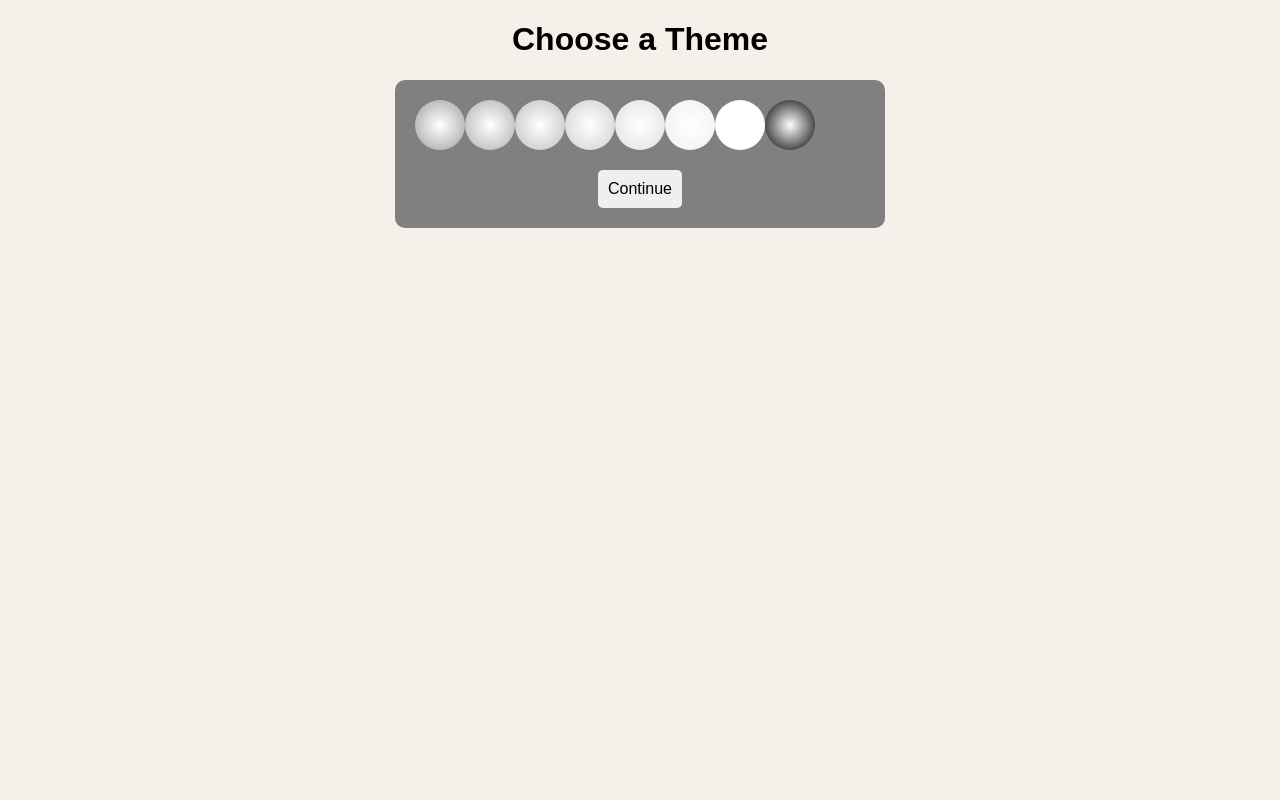
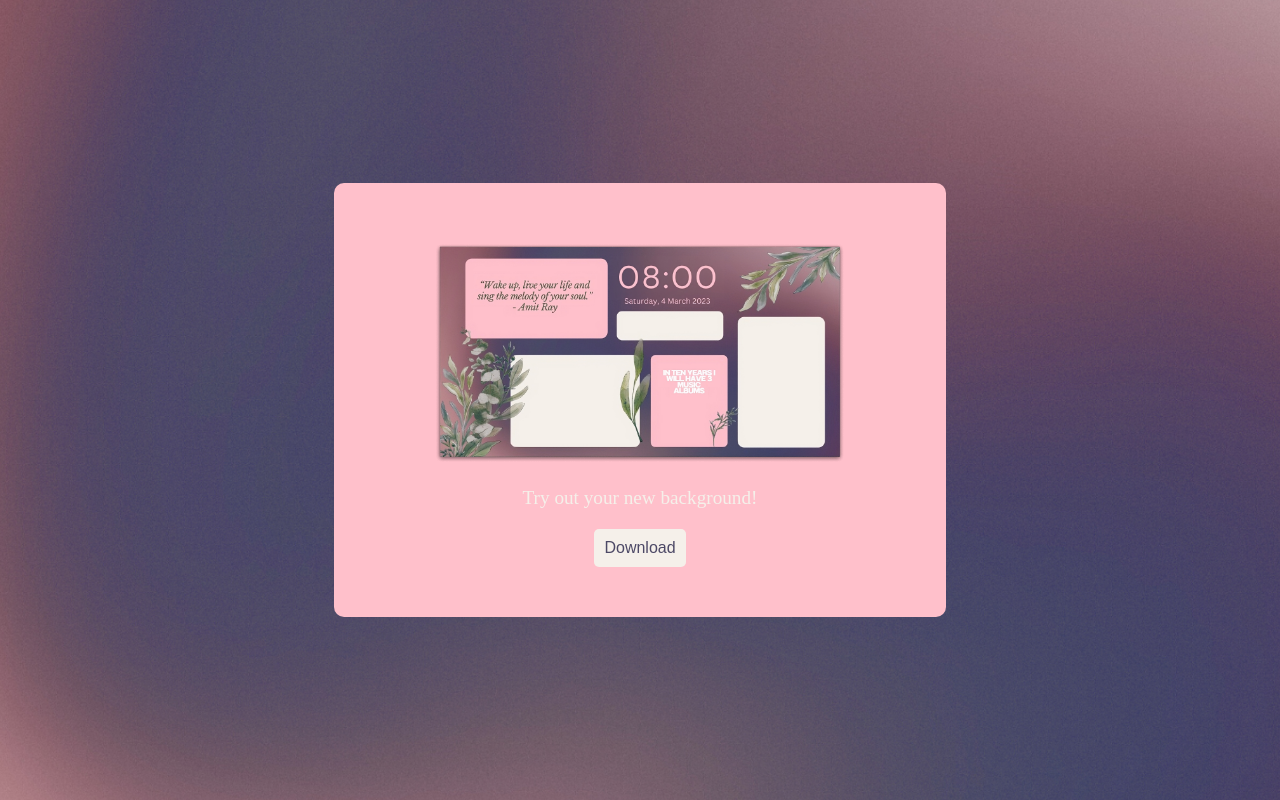
Before and after one commit to emilyjiji/personal_visionboard, a React (Create React App) app: page / in a window 1280 px wide. Built offline with nearby package versions, Linux system fonts and the light colour scheme; a web font is replaced by a local one.

Commit message:
download style looks good

```diff
--- a/src/App/App.js
+++ b/src/App/App.js
@@ -12,7 +12,8 @@ function App() {
         {/* <Welcome /> */}
         {/* <Started1 /> */}
         {/* <Started2 /> */}
-        <ChooseTheme />
+        {/* <ChooseTheme /> */}
+        <Download />
    </div>
   );
 }
--- a/src/Download/Download.css
+++ b/src/Download/Download.css
@@ -3,21 +3,14 @@
 .parent {
     display: flex;
     height: 100vh;
+    align-content: center;
+    justify-content: center;
   }
-
-  .child {
-    flex: 1;
-    display: flex;
-    justify-content: center;
-    align-items: center;
-    font-size: 1.5rem;
-  }
-
 
   .download-box {
     background-color: #FFC0CB;
     color: #F5F0EA;
-    padding: 20px;
+    padding: 50px;
     border-radius: 10px;
     text-align: center;
     width: 80%;
--- a/src/Download/Download.js
+++ b/src/Download/Download.js
@@ -28,7 +28,6 @@ function Download() {
 
     return (
       <div className='parent'>
-        <div className='child'>
           <div className='download-box'>
             <img className='demo-img' src='/images/og-demo.png' alt='generated-wallpaper'/>
             <div className='download-text'>
@@ -36,7 +35,6 @@ function Download() {
               <button className='btn' onClick={handleDownload}>Download</button>
             </div>
           </div>
-        </div>
       </div>
     );
 }
```
